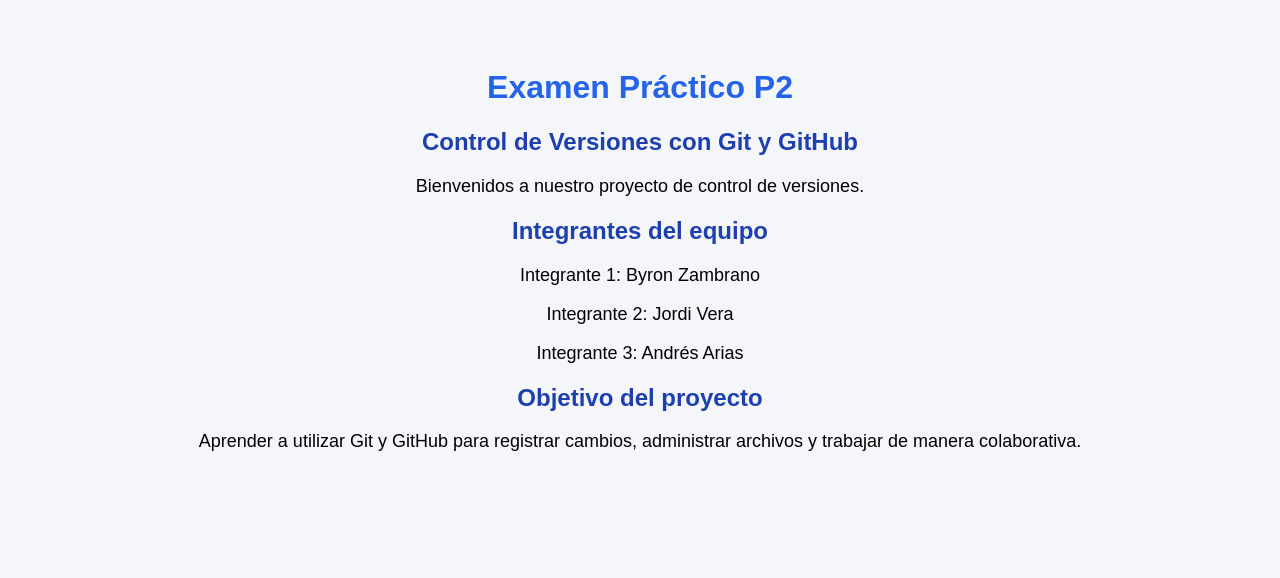
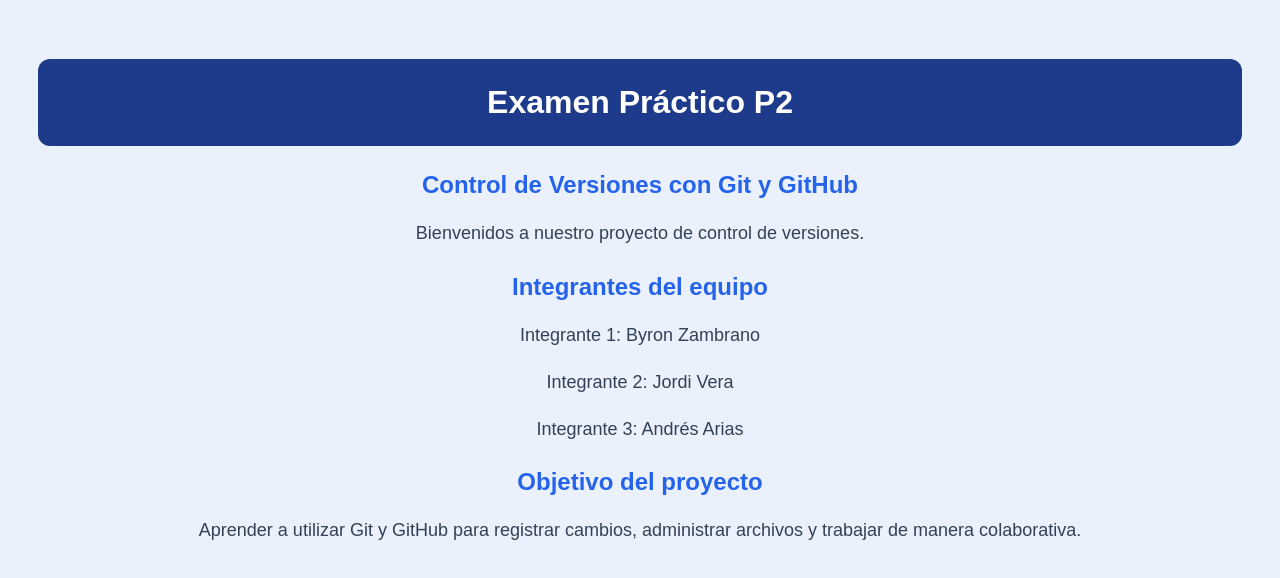
Before and after one commit to Jover25/control-versiones, a plain HTML site: page index.html in a window 1280 px wide. Drawn offline with Linux system fonts and the light colour scheme.

Commit message:
Mejora del diseño de la pagina

```diff
--- a/index.html
+++ b/index.html
@@ -8,26 +8,46 @@
 
     <title>Examen Práctico P2</title>
 
+
 <style>
     body {
         font-family: Arial, sans-serif;
-            background-color: #f4f6f9;
+        background-color: #eaf1fc;
+        color: #334155;
         text-align: center;
-            padding: 40px;
+        padding: 30px;
     }
 
     h1 {
-            color: #2563eb;
+        background-color: #1e3a8a;
+        color: white;
+        padding: 25px;
+        border-radius: 12px;
     }
 
     h2 {
-            color: #1e40af;
+        color: #2563eb;
+        margin-top: 25px;
     }
 
     p {
         font-size: 18px;
+        line-height: 1.6;
+    }
+
+    ul {
+        display: inline-block;
+        text-align: left;
+        background-color: white;
+        padding: 25px 45px;
+        border-radius: 12px;
+    }
+
+    li {
+        margin-bottom: 10px;
     }
 </style>
+
 </head>
 
 <body>
```
Lines whose indentation alone changed are shown as unchanged.
